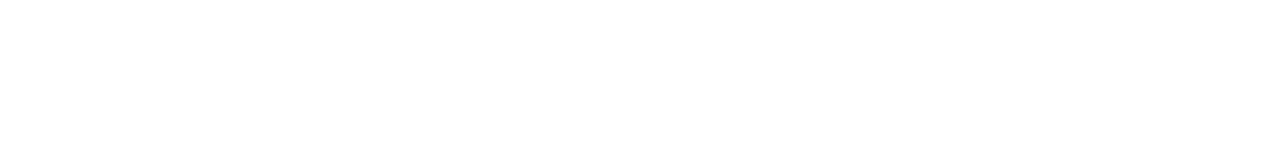
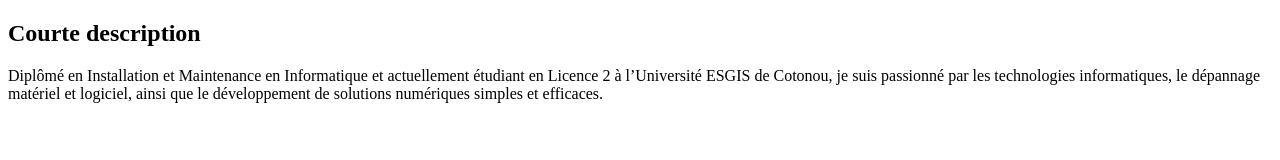
Before and after one commit to setondjimauriac/mon-cv, a plain HTML site: page index.html in a window 1280 px wide. Drawn offline with Linux system fonts and the light colour scheme.

Commit message:
mise en place de la section description

```diff
--- a/index.html
+++ b/index.html
@@ -6,6 +6,16 @@
     <title>Document</title>
 </head>
 <body>
-
+    <section id="description" class="section section-description">
+    <div class="container">
+      <h2 class="section-title">Courte description</h2>
+      <p>
+        Diplômé en Installation et Maintenance en Informatique et actuellement étudiant
+        en Licence 2 à l’Université ESGIS de Cotonou, je suis passionné par les technologies
+        informatiques, le dépannage matériel et logiciel, ainsi que le développement de solutions
+        numériques simples et efficaces.
+      </p>
+    </div>
+  </section>
 </body>
 </html>
```
